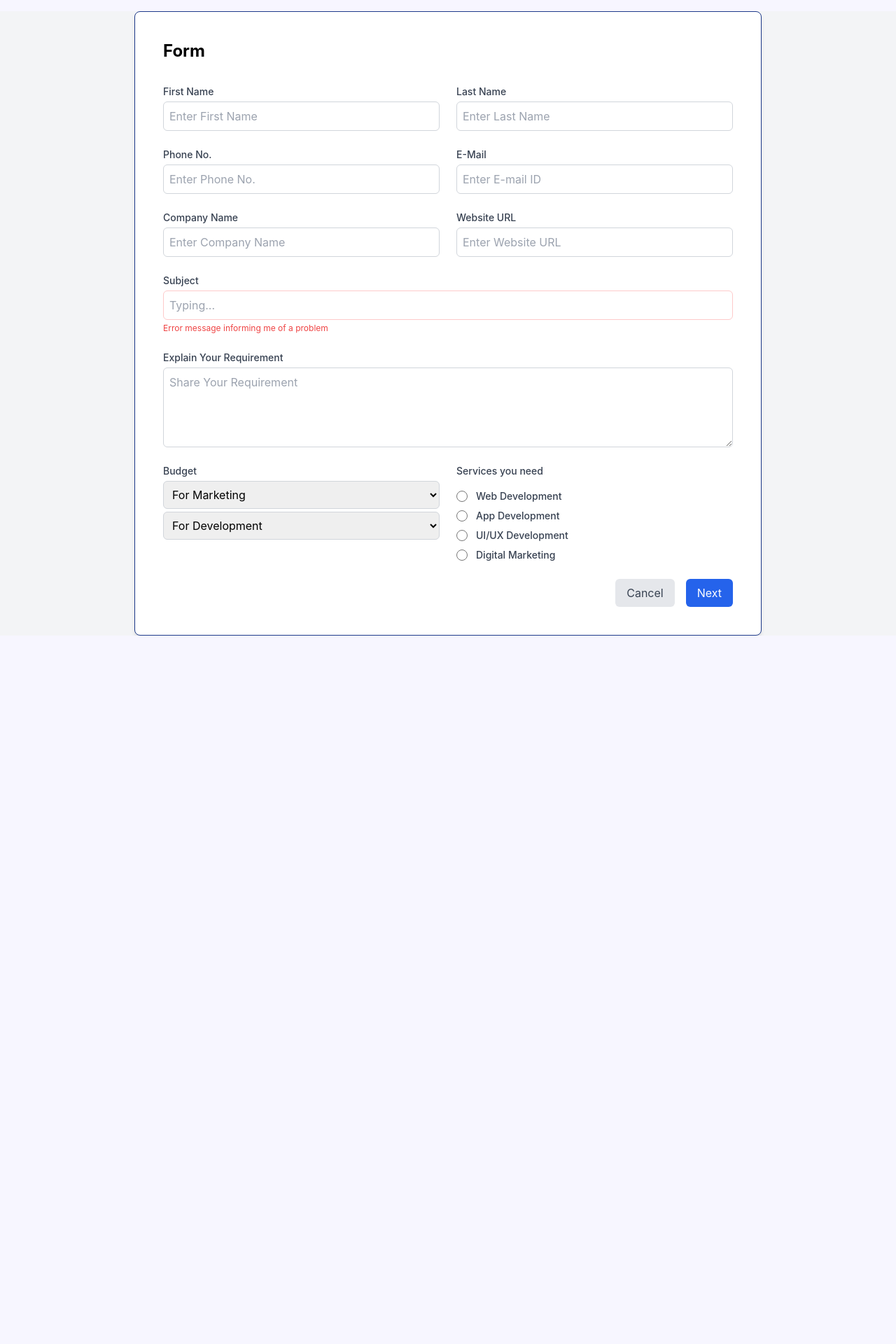
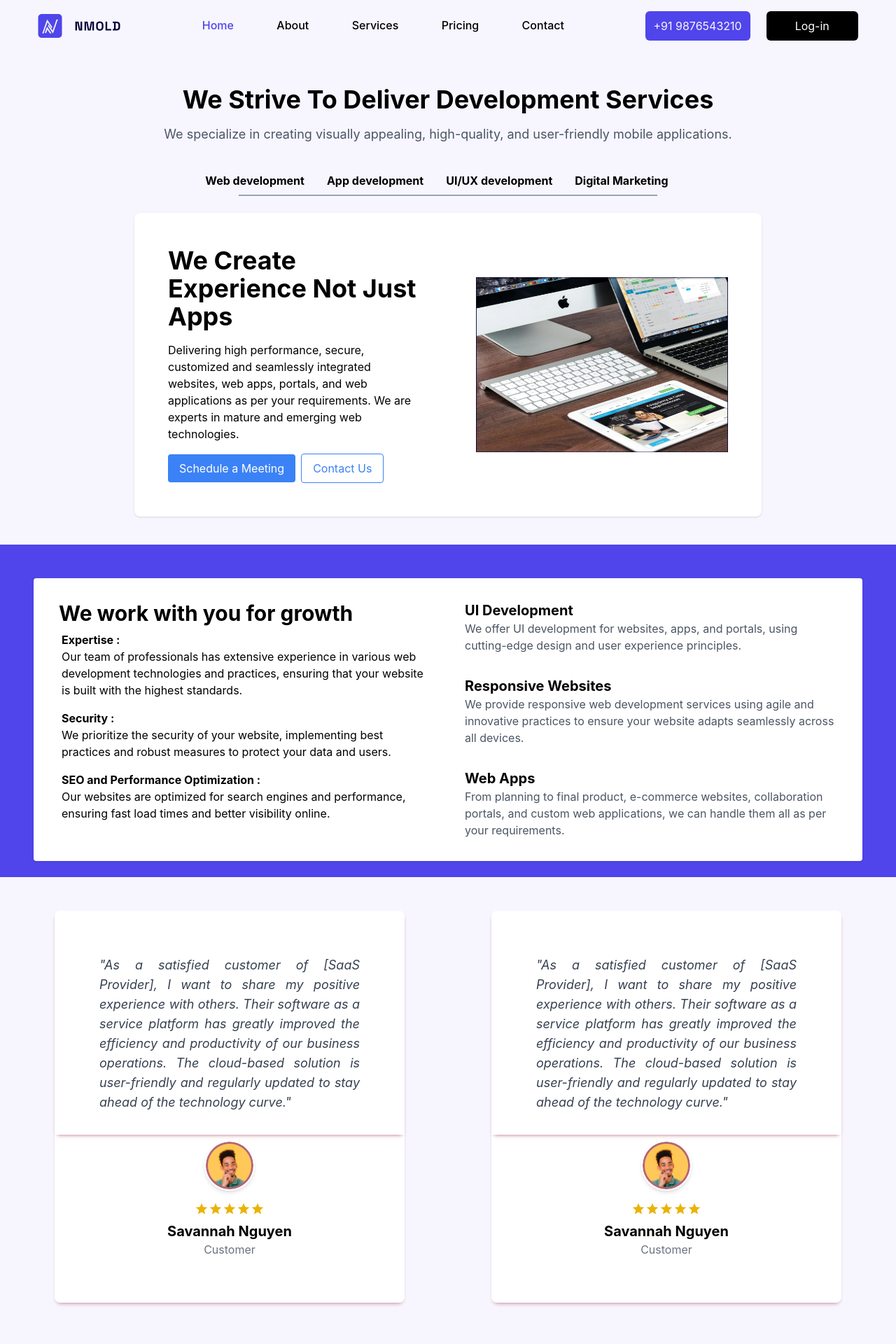
Before and after one commit to Sneha-641/NMOLD_Website, a React (Create React App) app: page / in a window 1280 px wide. Shown: the top 1920 px of the page at 70% size. Before the commit the page ends 908 px from the top, so only its background shows below. Built offline with nearby package versions, Linux system fonts and the light colour scheme.

Commit message:
Web Development added

```diff
--- a/src/App.js
+++ b/src/App.js
@@ -12,23 +12,30 @@ import CopyrightBanner from './pages/CopyrightBanner';
 import PricingMain from './pages/PricingMain';
 import Navbar from './pages/Navbar';
 import Form from './pages/Form';
+import HeroSection from './pages/Herosection';
+import ServicesSection from './pages/ServicesSection';
+import TestimonialsSection from './pages/TestimonialsSection';
+
 // https://www.figma.com/design/OWcieRQi0UaZrbx5sQM9jJ/NMOLD?node-id=0-1&t=Fz6quNMjalRuuomr-0
 function App() {
   return (
     <>
-      {/* <Home />
-      <WhyChooseUs />
-      <Delivers/>
-      <ClientReview />
-      <Pricing />
-      <ContactUs />
-      <BannerBottom />
-      <PricingMain/>
+      <Navbar/>
+      <Main/>
       <Footer />
-      <CopyrightBanner /> */}
-      <Form/>
+      <CopyrightBanner />
     </>
   );
 }
 
+function Main() {
+  return (
+    <main>
+      <HeroSection />
+      <ServicesSection/>
+      <TestimonialsSection />
+    </main>
+  );
+}
+
 export default App;
--- a/src/pages/Footer.jsx
+++ b/src/pages/Footer.jsx
@@ -38,9 +38,9 @@ export const Footer = () => {
                     </div>
                 </div>
                 <div className=''>
-                    <div className='w-[308px] flex gap-[156px]'>
+                    <div className='w-[406px] flex gap-[156px]'>
                     <div className=''>
-                            <div className=''>
+                            <div className='w-[100px]'>
                                 <div className='text-[#060336] mb-3 text-[16px]' style={{fontWeight:"600", fontSize:"15px", lineHeight:"22.4px"}}>Explore</div>
                                 <div className='text-[#444444] mb-3 cursor-pointer text-[14px] hover:text-[var(--theme)]' style={{fontWeight:"400", fontSize:"14px", lineHeight:"22.4px"}}>Home</div>
                                 <div className='text-[#444444] mb-3 cursor-pointer text-[14px] hover:text-[var(--theme)]' style={{fontWeight:"400", fontSize:"14px", lineHeight:"22.4px"}}>About Us</div>
@@ -50,7 +50,7 @@ export const Footer = () => {
                             </div>
                         </div>
                         <div className=''>
-                            <div className=''>
+                            <div className='w-[150px]'>
                                 <div className='text-[#060336] mb-3 ' style={{fontWeight:"600", fontSize:"15px", lineHeight:"22.4px"}}>Help Center</div>
                                 <div className='text-[#444444] mb-3 cursor-pointer text-[14px] hover:text-[var(--theme)]' style={{fontWeight:"400", fontSize:"14px", lineHeight:"22.4px"}}>Community</div>
                                 <div className='text-[#444444] mb-3 cursor-pointer text-[14px] hover:text-[var(--theme)]' style={{fontWeight:"400", fontSize:"14px", lineHeight:"22.4px"}}>Knowledge</div>
--- /dev/null
+++ b/src/pages/Herosection.jsx
@@ -0,0 +1,43 @@
+import React from 'react';
+import Img from '../assets/Rectangle 3846.png';
+import '../styles/HeroSection.css';
+
+function HeroSection() {
+  return (
+    <section className="mt-6">
+      <div className="container mx-auto px-48 text-left">
+        <div className="text-center p-6 mb-4">
+          <h1 className="text-4xl font-bold">We Strive To Deliver Development Services</h1>
+          <p className="text-lg text-gray-600 mt-4">We specialize in creating visually appealing, high-quality, and user-friendly mobile applications.</p>
+        </div>
+        <div className="mb-6 font-bold">
+          <ul className="flex justify-center">
+            <li className="mr-8"><a href="#" className="hover:text-blue-700 ">Web development</a></li>
+            <li className="mr-8"><a href="#" className="hover:text-blue-700 ">App development</a></li>
+            <li className="mr-8"><a href="#" className="hover:text-blue-700 ">UI/UX development</a></li>
+            <li className="mr-8"><a href="#" className="hover:text-blue-700 ">Digital Marketing</a></li>
+          </ul>
+          <hr className="mt-2 border-t-2 border-gray-400 w-2/3 mx-auto"/>
+        </div>
+
+
+        <div className="grid grid-cols-1 md:grid-cols-2 lg:grid-cols-2 gap-4 prose p-4 bg-white main-div shadow rounded-lg">
+          <div className="p-8">
+            <h2 className="text-4xl font-bold">We Create Experience Not Just Apps</h2>
+            <p className="pt-4">Delivering high performance, secure, customized and seamlessly integrated websites, web apps, portals, and web applications as per your requirements. We are experts in mature and emerging web technologies.</p>
+            <div className="mt-4">
+              <button className="bg-blue-500 text-white px-4 py-2 rounded">Schedule a Meeting</button>
+              <button className="bg-white text-blue-500 px-4 py-2 border border-blue-500 rounded ml-2">Contact Us</button>
+            </div>
+          </div>
+          <div className="p-8">
+            <img src={Img} alt="Devices" className="mx-auto image-section"/>
+          </div>
+
+        </div>
+      </div>
+    </section>
+  );
+}
+
+export default HeroSection;
--- /dev/null
+++ b/src/pages/ServicesSection.jsx
@@ -0,0 +1,46 @@
+import React from 'react'
+import "../styles/ServicesSection.css"
+
+function ServicesSection() {
+  return (
+    <section className="mt-10 py-4 section-service">
+      <div className="container mx-auto px-12 py-8">
+        <div className="grid grid-cols-1 md:grid-cols-2 lg:grid-cols-2 gap-4 prose p-4 bg-white shadow rounded">
+          <div className="p-4 bg-white">
+            <h2 className="text-3xl font-bold pl-1">We work with you for growth</h2>
+            <ul classname="list-disc mt-4">
+              <li className="p-2">
+                <h3 className="font-bold">Expertise :</h3>
+                <p>Our team of professionals has extensive experience in various web development technologies and practices, ensuring that your website is built with the highest standards.</p>
+              </li>
+              <li className="p-2">
+                <h3 className="font-bold">Security :</h3>
+                <p> We prioritize the security of your website, implementing best practices and robust measures to protect your data and users.</p>
+              </li>
+              <li className="p-2">
+                <h3 className="font-bold">SEO and Performance Optimization :</h3>
+                <p> Our websites are optimized for search engines and performance, ensuring fast load times and better visibility online.</p>
+              </li>
+            </ul>
+          </div>
+          <div>
+            <div className="p-4 bg-white">
+              <h3 className="text-xl font-bold">UI Development</h3>
+              <p className="text-gray-600">We offer UI development for websites, apps, and portals, using cutting-edge design and user experience principles.</p>
+            </div>
+            <div className="p-4 bg-white">
+              <h3 className="text-xl font-bold">Responsive Websites</h3>
+              <p className="text-gray-600">We provide responsive web development services using agile and innovative practices to ensure your website adapts seamlessly across all devices.</p>
+          </div>
+          <div className="p-4 bg-white">
+            <h3 className="text-xl font-bold">Web Apps</h3>
+            <p className="text-gray-600">From planning to final product, e-commerce websites, collaboration portals, and custom web applications, we can handle them all as per your requirements.</p>
+          </div>
+        </div>
+        </div>
+      </div>
+    </section>
+  );
+}
+
+export default ServicesSection;
--- /dev/null
+++ b/src/pages/TestimonialsSection.jsx
@@ -0,0 +1,66 @@
+import React from 'react';
+import Image1 from  '../assets/Image1.png';
+import '../styles/TestionialsSection.css'; // Import a CSS file for styling
+
+
+function TestimonialsSection() {
+  const testimonials = [
+    {
+      image: Image1,
+      name: 'Savannah Nguyen',
+      role: 'Customer',
+      text: 'As a satisfied customer of [SaaS Provider], I want to share my positive experience with others. Their software as a service platform has greatly improved the efficiency and productivity of our business operations. The cloud-based solution is user-friendly and regularly updated to stay ahead of the technology curve.'
+    },
+    {
+      image: Image1,
+      name: 'Savannah Nguyen',
+      role: 'Customer',
+      text: 'As a satisfied customer of [SaaS Provider], I want to share my positive experience with others. Their software as a service platform has greatly improved the efficiency and productivity of our business operations. The cloud-based solution is user-friendly and regularly updated to stay ahead of the technology curve.'
+    }
+  ];
+
+  return (
+    <section className="py-12">
+      <div className="container mx-auto px-4">
+        <div className="grid grid-cols-1 md:grid-cols-2">
+          {testimonials.map((testimonial, index) => (
+            <div key={index} className="bg-white custom-shadow custom-box1 rounded-lg  mx-auto">
+              <div className="container custom-shadow custom-box2 p-16">
+                <div className="text-gray-700 text-lg italic mb-4 text-box">"{testimonial.text}"</div>
+              </div>
+                <div className="flex items-center justify-center mt-2">
+                    <img src={testimonial.image} alt={testimonial.name} className="w-17 h-17 rounded-full border-2 border-white shadow-md" />
+                </div>
+                <div className="flex justify-center mt-4">
+                <div className="flex items-center">
+                  <svg className="w-5 h-5 text-yellow-500" fill="currentColor" viewBox="0 0 24 24">
+                    <path d="M12 17.27L18.18 21l-1.64-7.03L22 9.24l-7.19-.61L12 2 9.19 8.63 2 9.24l5.46 4.73L5.82 21z"/>
+                  </svg>
+                  <svg className="w-5 h-5 text-yellow-500" fill="currentColor" viewBox="0 0 24 24">
+                    <path d="M12 17.27L18.18 21l-1.64-7.03L22 9.24l-7.19-.61L12 2 9.19 8.63 2 9.24l5.46 4.73L5.82 21z"/>
+                  </svg>
+                  <svg className="w-5 h-5 text-yellow-500" fill="currentColor" viewBox="0 0 24 24">
+                    <path d="M12 17.27L18.18 21l-1.64-7.03L22 9.24l-7.19-.61L12 2 9.19 8.63 2 9.24l5.46 4.73L5.82 21z"/>
+                  </svg>
+                  <svg className="w-5 h-5 text-yellow-500" fill="currentColor" viewBox="0 0 24 24">
+                    <path d="M12 17.27L18.18 21l-1.64-7.03L22 9.24l-7.19-.61L12 2 9.19 8.63 2 9.24l5.46 4.73L5.82 21z"/>
+                  </svg>
+                  <svg className="w-5 h-5 text-yellow-500" fill="currentColor" viewBox="0 0 24 24">
+                    <path d="M12 17.27L18.18 21l-1.64-7.03L22 9.24l-7.19-.61L12 2 9.19 8.63 2 9.24l5.46 4.73L5.82 21z"/>
+                  </svg>
+                </div>
+              </div>
+              <div className="text-center mt-2">
+                <div className="text-xl font-bold">{testimonial.name}</div>
+                <div className="text-gray-500">{testimonial.role}</div>
+              </div>
+
+            </div>
+          ))}
+        </div>
+      </div>
+    </section>
+  );
+}
+
+export default TestimonialsSection;
--- /dev/null
+++ b/src/styles/HeroSection.css
@@ -0,0 +1,8 @@
+.image-section{
+    width: 400px;
+    height: 250px;
+}
+
+.main-div{
+    align-items: center;
+}
--- /dev/null
+++ b/src/styles/ServicesSection.css
@@ -0,0 +1,4 @@
+.section-service{
+    background-color: #4F45EB;
+    height: 475px;
+}
--- /dev/null
+++ b/src/styles/TestionialsSection.css
@@ -0,0 +1,17 @@
+.custom-shadow {
+    box-shadow: 0 4px 6px -4px rgba(181, 101, 118, 100);
+}
+
+.custom-box1{
+    width: 500px;
+    height: 560px;
+}
+
+.custom-box2{
+    width: 500px;
+    height: 320px;
+}
+
+.text-box{
+    text-align: justify;
+}
```
Also changed, not shown: src/assets/Image1.png (added).
